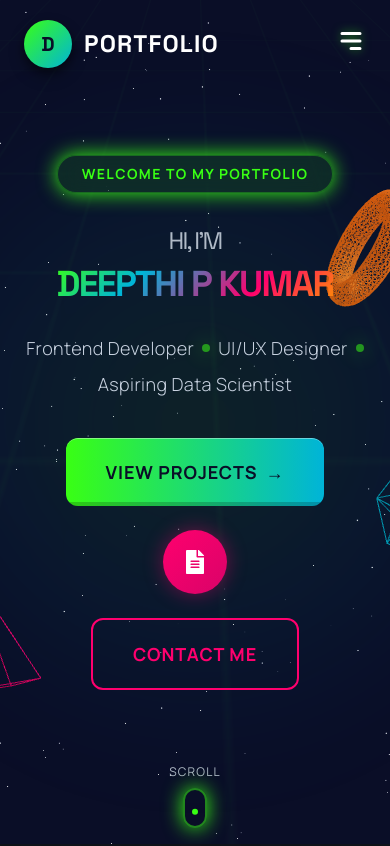
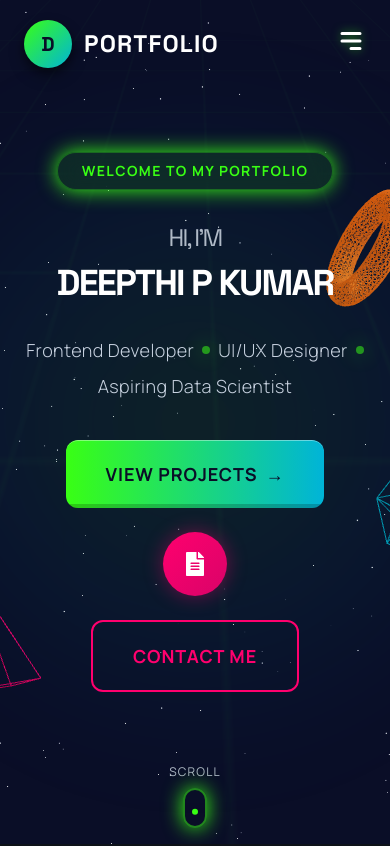
Before and after one commit to deepthi314/portfolio, a React (Vite) app: page / in a window 390 px wide. Shown: the top 846 px of the page. Built offline with nearby package versions, Linux system fonts and the light colour scheme.

Commit message:
Fix mobile layout: Hero text contrast & Skills grid overlap

```diff
--- a/src/components/Hero.jsx
+++ b/src/components/Hero.jsx
@@ -69,7 +69,7 @@ const Hero = () => {
                 >
                     <h1 className="text-4xl md:text-6xl lg:text-9xl font-bold font-heading text-white leading-tight tracking-tighter">
                         <span className="block text-2xl md:text-5xl lg:text-6xl font-normal mb-2 text-text-muted">Hi, I'm</span>
-                        <div className="relative inline-block text-3d-massive-sm md:text-3d-massive bg-clip-text text-transparent bg-full-spectrum animate-float">
+                        <div className="relative inline-block text-3d-massive-sm md:text-3d-massive text-white md:bg-clip-text md:text-transparent md:bg-full-spectrum animate-float leading-snug">
                             DEEPTHI P KUMAR
                         </div>
                     </h1>
--- a/src/components/Skills.jsx
+++ b/src/components/Skills.jsx
@@ -85,7 +85,7 @@ const Skills = () => {
                                             type: "spring",
                                             bounce: 0.5
                                         }}
-                                        className="relative group w-32 h-32"
+                                        className="relative group w-24 h-24 md:w-32 md:h-32"
                                     >
                                         {/* 3D Platform/Box */}
                                         <div
@@ -104,10 +104,10 @@ const Skills = () => {
                                                 I'll put the icon in a container that translates Z up.
                                             */}
                                             <div className="absolute inset-0 flex flex-col items-center justify-center transform translate-z-10 group-hover:translate-z-40 transition-transform duration-500">
-                                                <div className={`text-5xl ${skill.color} drop-shadow-md transition-all duration-500 group-hover:scale-125 group-hover:rotate-[-45deg]`}>
+                                                <div className={`text-4xl md:text-5xl ${skill.color} drop-shadow-md transition-all duration-500 group-hover:scale-125 group-hover:rotate-[-45deg]`}>
                                                     {skill.icon}
                                                 </div>
-                                                <span className="mt-2 text-xs font-bold text-gray-300 md:group-hover:text-white uppercase tracking-wider opacity-100 md:opacity-0 md:group-hover:opacity-100 transition-opacity duration-300 -rotate-45">
+                                                <span className="mt-1 md:mt-2 text-[10px] md:text-xs font-bold text-gray-300 md:group-hover:text-white uppercase tracking-wider opacity-100 md:opacity-0 md:group-hover:opacity-100 transition-opacity duration-300 -rotate-45">
                                                     {skill.name}
                                                 </span>
                                             </div>
```
Also changed, not shown: 1 other file (tests, documents, lock files or other folders).
